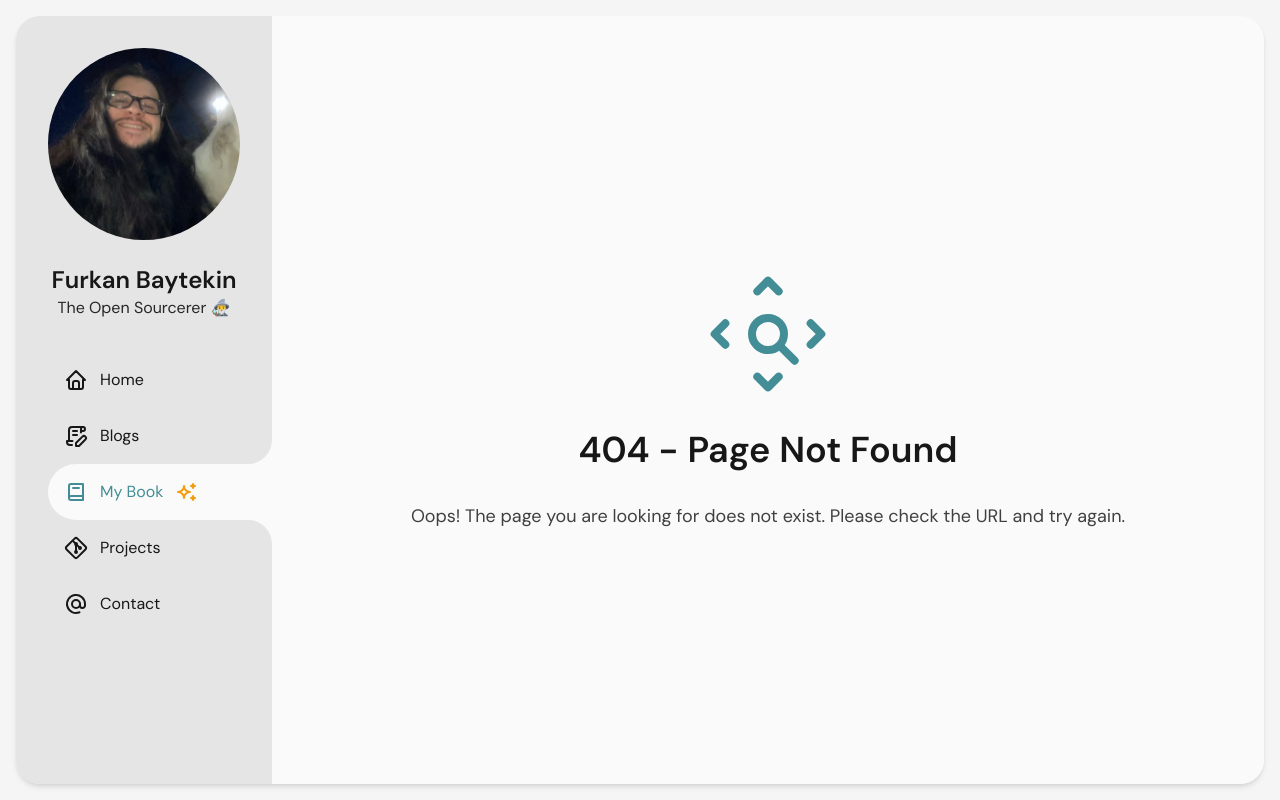
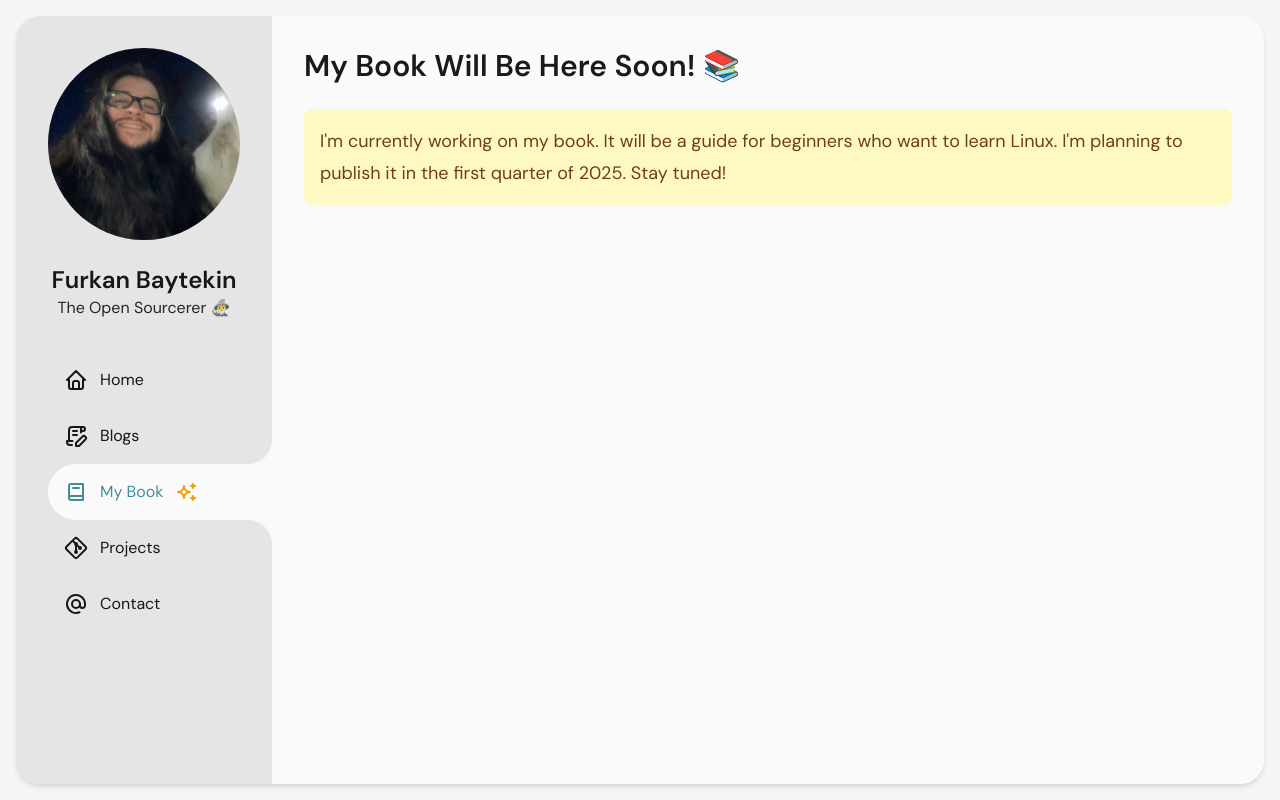
Before and after one commit to Elagoht/furkanbaytekin.dev, a Next.js app: page /my-book in a window 1280 px wide. Before the commit this address had no page. Built offline with nearby package versions, Linux system fonts and the light colour scheme; grey boxes are pictures that could not be loaded.

Commit message:
feat: MyBookPage component with localized content

```diff
--- /dev/null
+++ b/src/app/my-book/page.tsx
@@ -0,0 +1,21 @@
+import Content from "@/components/layout/Content"
+import dictionary from "@/lang"
+import { FC } from "react"
+
+const MyBookPage: FC = () => {
+  return <Content className="prose dark:prose-invert prose-stone
+    prose-lg max-w-screen-lg mx-auto">
+    <h1 className="text-3xl font-semibold">
+      {dictionary.myBook.title}
+    </h1>
+
+    <p
+      className="p-4 bg-yellow-100 dark:bg-yellow-900 text-yellow-900 dark:text-yellow-100 rounded-lg"
+      dangerouslySetInnerHTML={{
+        __html: dictionary.myBook.description
+      }}
+    />
+  </Content>
+}
+
+export default MyBookPage
```
